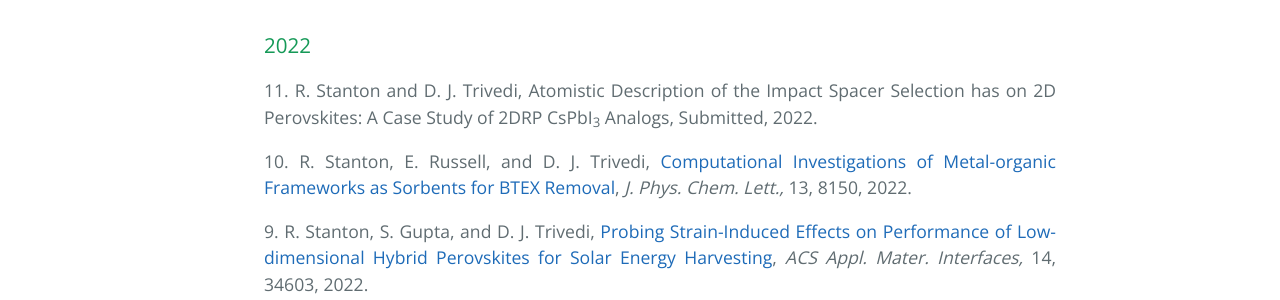
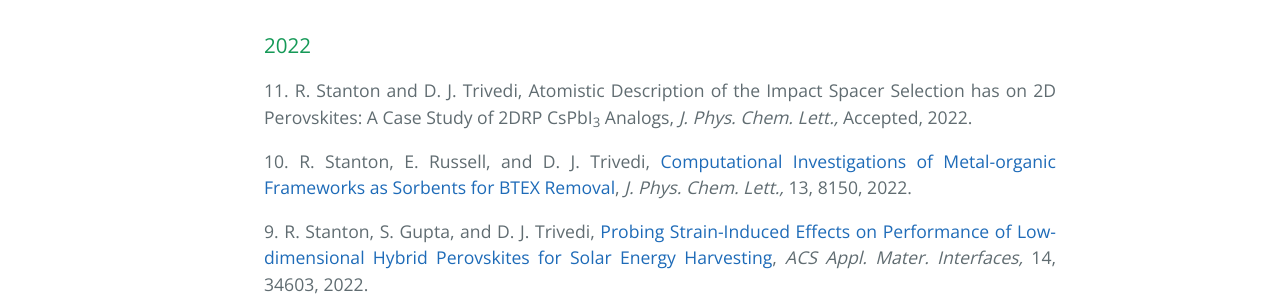
Before and after one commit to dharatrivedi/dharatrivedi.github.io, a Jekyll site: the page built from publication.html, in a window 1280 px wide. Shown: the part 478-778 px from the top of the page. Built offline with Jekyll 4.4.1, drawn with Linux system fonts in a browser that asks for light colours.

Commit message:
Update publication.html

```diff
--- a/publication.html
+++ b/publication.html
@@ -8,7 +8,7 @@
   <ul class="clearfix" style="text-align:justify">
     <h2>Publications at Clarkson University</h2>
     <h3>2022</h3>
-     11. R. Stanton and D. J. Trivedi, Atomistic Description of the Impact Spacer Selection has on 2D Perovskites: A Case Study of 2DRP CsPbI<sub>3</sub> Analogs, Submitted, 2022.
+     11. R. Stanton and D. J. Trivedi, Atomistic Description of the Impact Spacer Selection has on 2D Perovskites: A Case Study of 2DRP CsPbI<sub>3</sub> Analogs, <i> J. Phys. Chem. Lett.,</i> Accepted, 2022.
           <p> </p>
      10. R. Stanton, E. Russell, and D. J. Trivedi, <a href="https://doi.org/10.1021/acs.jpclett.2c02131">Computational Investigations of Metal-organic Frameworks as Sorbents for BTEX Removal</a>, <i> J. Phys. Chem. Lett.,</i> 13, 8150, 2022.<br />
           <p> </p>
```
